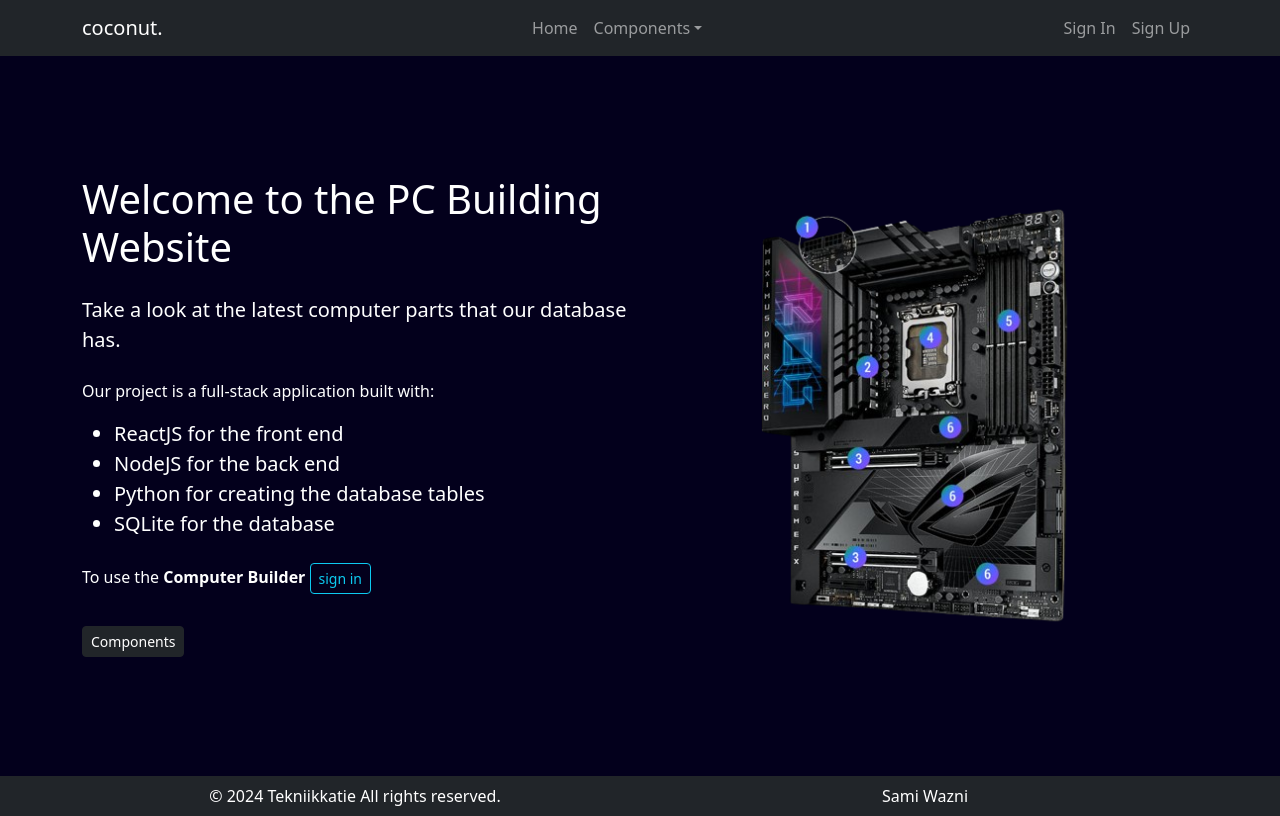
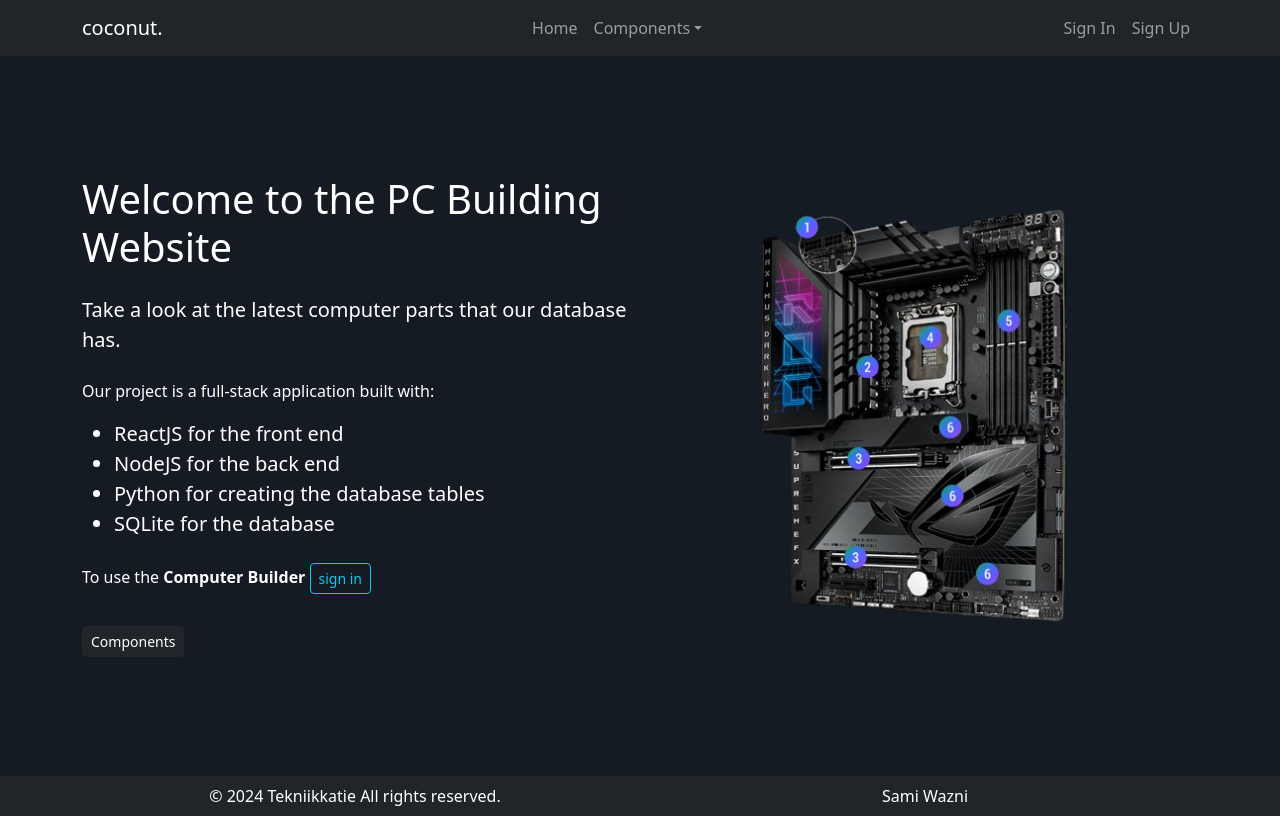
Before and after one commit to samiwazni/samiwazni-Full-Stack-Computer-Parts, a React (Create React App) app: page / in a window 1280 px wide. Built offline with nearby package versions, Linux system fonts and the light colour scheme; no server answers.

Commit message:
bg color

```diff
--- a/src/App.css
+++ b/src/App.css
@@ -1,4 +1,4 @@
 .App {
-    background-color: #03001C;
+    background-color: #151b23;
     color: #fff;
 }
```
